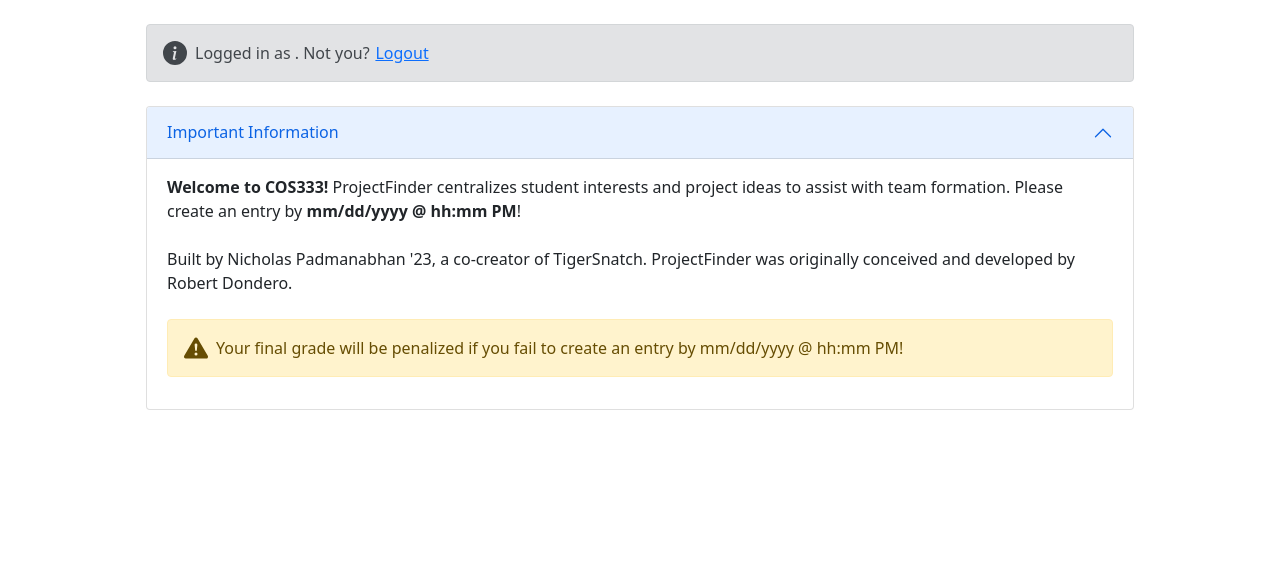
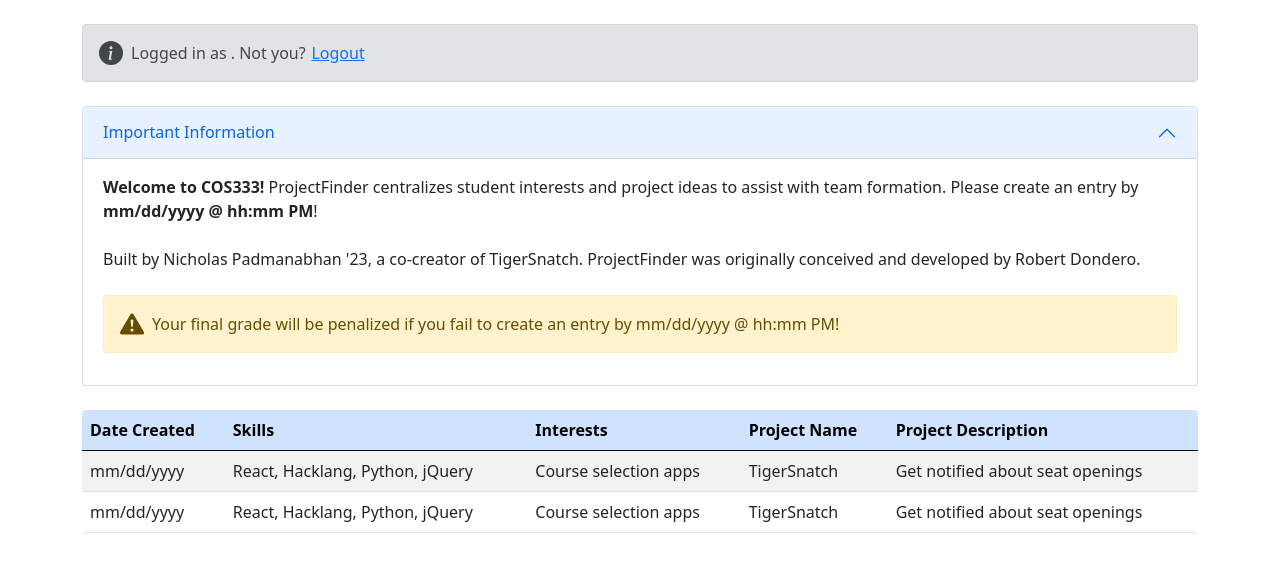
Before and after one commit to nicholaspad/ProjectFinder-Django, a Django app: template core/templates/core/index.html in a window 1280 px wide. Shown: the part 56-628 px from the top of the page. Run offline with Django 4.2, Linux system fonts and the light colour scheme; the template is opened without the code that fills it, so the values that code supplies are empty; some libraries are stand-ins or nearby versions.

Commit message:
Add basic table

```diff
--- a/core/static/core/css/core.css
+++ b/core/static/core/css/core.css
@@ -7,12 +7,13 @@
   cursor: pointer;
 }
 
-/* Info accordian */
+/* Entry Table */
 
-.pf-info-accordian {
-  padding: 0 4rem;
+.pf-entry-table-container {
+  border-radius: 0.25rem;
+  overflow: hidden;
 }
 
-.pf-info-netid {
-  padding: 0 4rem;
+.pf-entry-table {
+  margin-bottom: 0 !important;
 }
--- a/core/templates/core/index.html
+++ b/core/templates/core/index.html
@@ -3,5 +3,6 @@
 {% include "core/navbar.html" %}
 <div class="container-md">
     {% include "core/info.html" %}
+    {% include "core/table.html" %}
 </div>
 {% endblock content %}
--- /dev/null
+++ b/core/templates/core/table.html
@@ -0,0 +1,31 @@
+<div class="table-responsive my-4">
+    <div class="pf-entry-table-container">
+        <table class="pf-entry-table table table-striped table-hover">
+            <thead class="table-primary">
+                <tr>
+                    <th scope="col">Date Created</th>
+                    <th scope="col">Skills</th>
+                    <th scope="col">Interests</th>
+                    <th scope="col">Project Name</th>
+                    <th scope="col">Project Description</th>
+                </tr>
+            </thead>
+            <tbody>
+                <tr>
+                    <td>mm/dd/yyyy</th>
+                    <td>React, Hacklang, Python, jQuery</td>
+                    <td>Course selection apps</td>
+                    <td>TigerSnatch</td>
+                    <td>Get notified about seat openings</td>
+                </tr>
+                <tr>
+                    <td>mm/dd/yyyy</th>
+                    <td>React, Hacklang, Python, jQuery</td>
+                    <td>Course selection apps</td>
+                    <td>TigerSnatch</td>
+                    <td>Get notified about seat openings</td>
+                </tr>
+            </tbody>
+        </table>
+    </div>
+</div>
```
